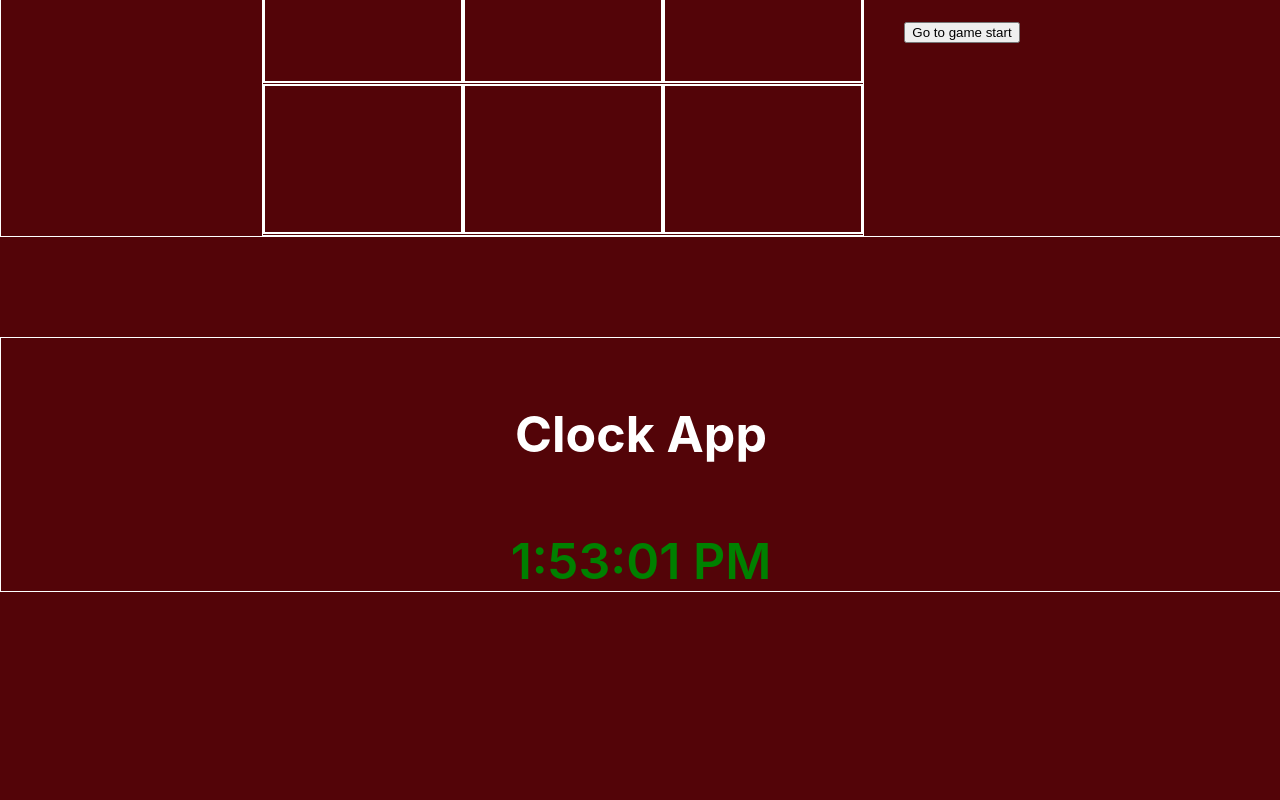
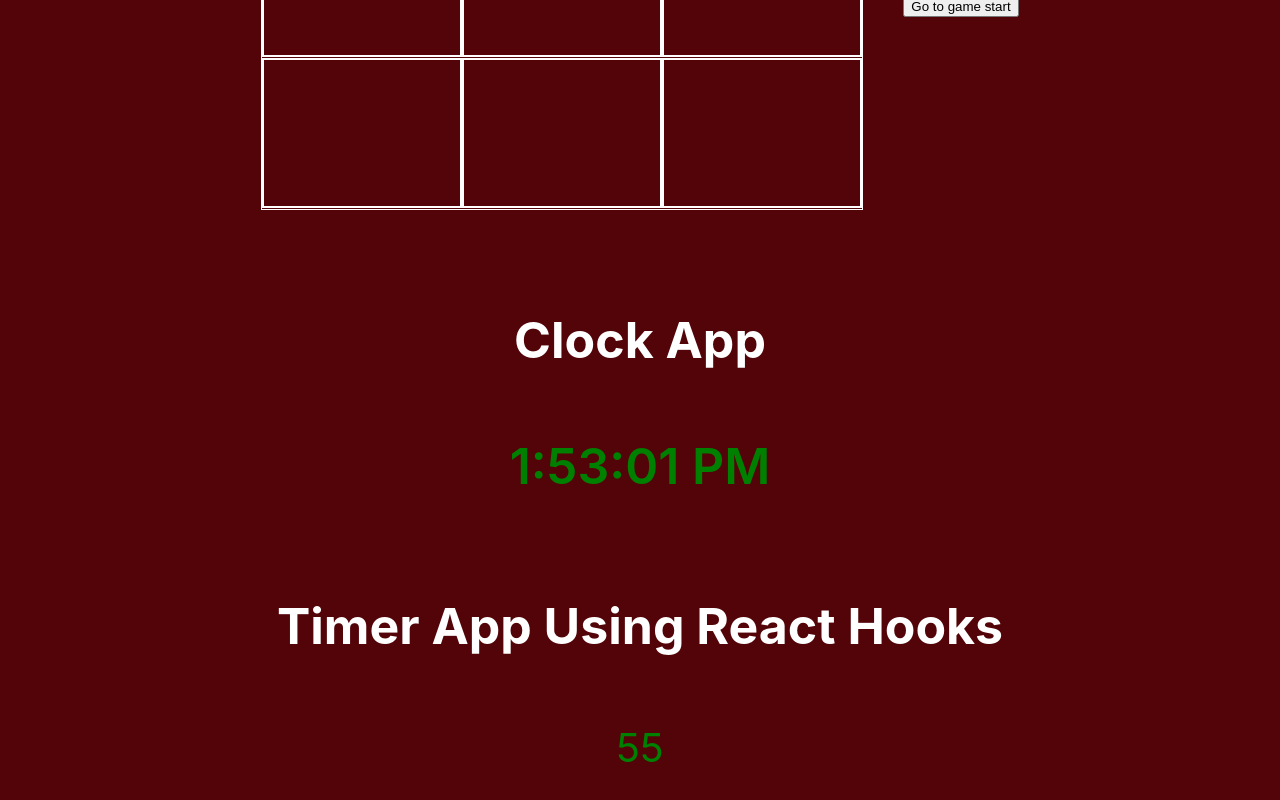
Before and after one commit to Niraj-123456/reactjs-project-diary, a React (Create React App) app: page / in a window 1280 px wide. Shown: the part 494-1294 px from the top of the page. Before the commit the page ends 1086 px from the top, so only its background shows below. Built offline with nearby package versions, Linux system fonts and the light colour scheme.

Commit message:
Add: Timer functionality

```diff
--- a/src/components/Home.js
+++ b/src/components/Home.js
@@ -2,12 +2,14 @@
 import styled from 'styled-components'
 import TicTacToe from './tictactoe/TicTacToe'
 import Clock from './timer/Clock'
+import Timer from './stopwatch/Timer'
 
 function Home() {
     return (
         <Container>
             <TicTacToe />
             <Clock />
+            <Timer />
         </Container>
     )
 }
--- /dev/null
+++ b/src/components/stopwatch/Timer.js
@@ -0,0 +1,41 @@
+import React, { useState, useEffect } from 'react'
+import styled from 'styled-components'
+
+function Timer() {
+
+    const [counter, setCounter] = useState(60);
+
+    useEffect(() => {
+        if(counter > 0) {
+            setTimeout(() => setCounter(counter - 1), 1000);
+        } else {
+            console.log("time up")
+        }
+    }, [counter])
+
+    return (
+        <Container>
+            <h4>Timer App Using React Hooks</h4>
+            <p>{ counter }</p>
+        </Container>
+    )
+}
+
+export default Timer
+
+
+const Container = styled.div`
+    width: 100%;
+    margin-top: 100px;
+    color: #fff;
+    text-align: center;
+
+    h4 {
+        font-size: 50px;
+    }
+
+    p {
+        font-size: 40px;
+        color: green;
+    }
+`
--- a/src/components/tictactoe/TicTacToe.js
+++ b/src/components/tictactoe/TicTacToe.js
@@ -29,8 +29,6 @@
           const [a, b, c] = lines[i];
           if (squares[a] && squares[a] === squares[b] && squares[a] === squares[c]) {
             return squares[a];
-          } else if(!squares.includes(null)) {
-              return 'draw';
           }
         }
         return null;
@@ -80,7 +78,7 @@
             console.log('winner is', winner);
         } else {
             status = 'Next Player: ' + (this.state.xIsNext ? 'X' : 'O');
-            if(winner === undefined && this.state.stepNumber === finalMove) {
+            if(this.state.stepNumber === finalMove) {
                 status = 'Draw';
             }
         }
@@ -110,7 +108,6 @@
 const Container  = styled.div`
     width: 100%;
     margin-top: 50px;
-    border: solid 1px #fff;
 
     h2, p {
         color: #fff;
--- a/src/components/timer/Clock.js
+++ b/src/components/timer/Clock.js
@@ -47,7 +47,6 @@
     color: #fff;
     text-align: center;
     margin-top: 100px;
-    border: solid 1px #fff;
 
     h4 {
         font-size: 50px;
```
